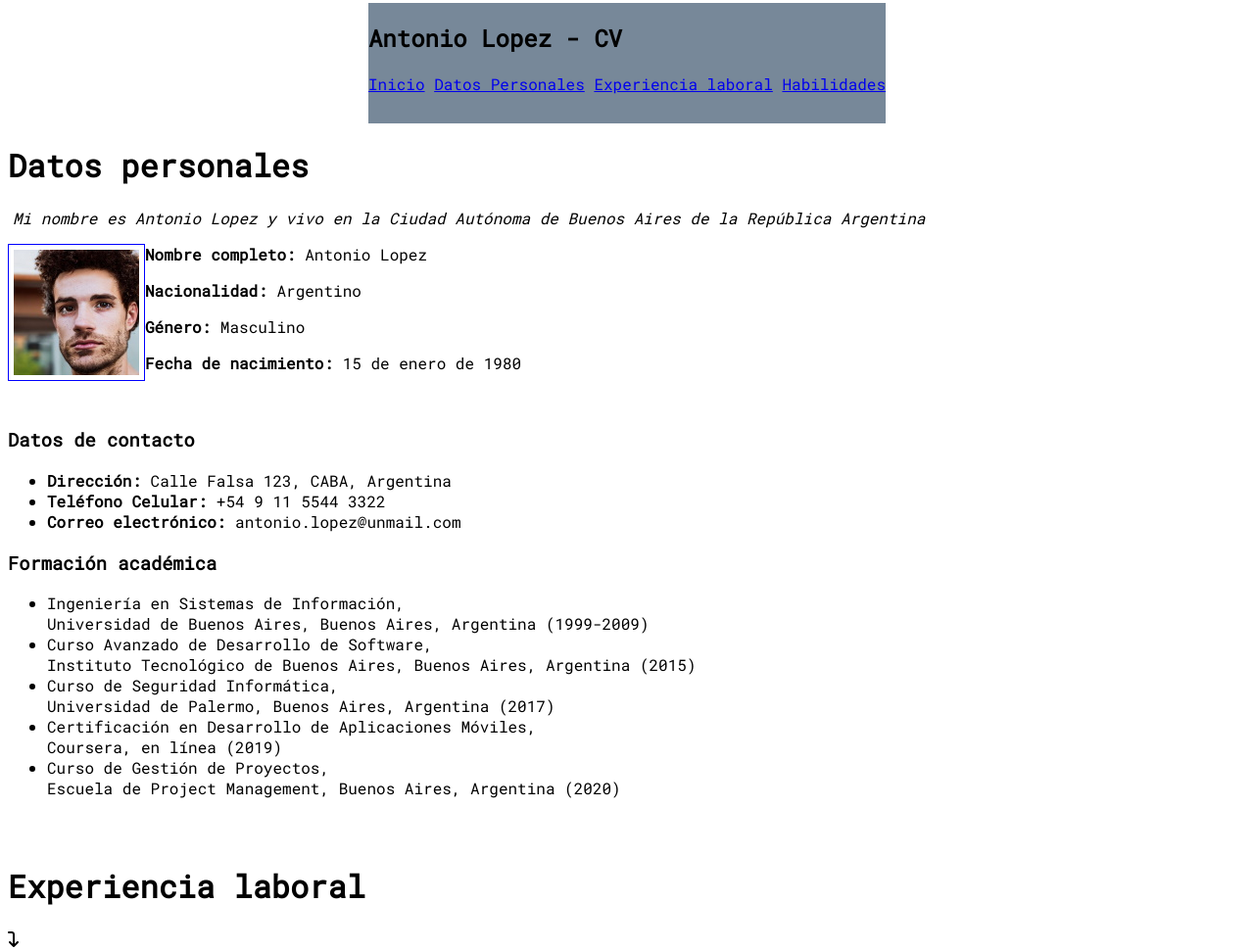
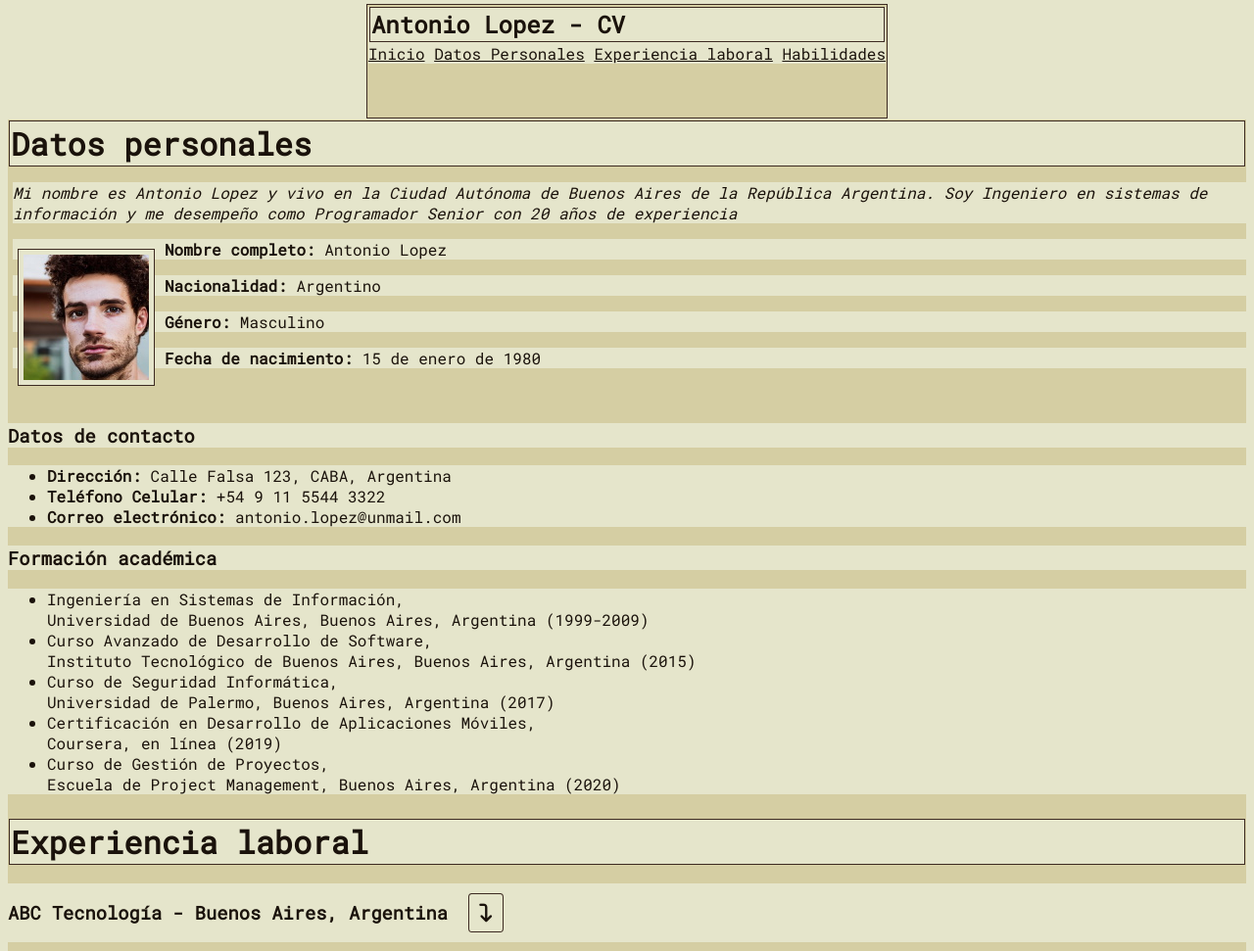
Before and after one commit to mirabelli11/TP_AP4.0_1rosPasos, a plain HTML site: page index.html in a window 1280 px wide. Shown: the part 5-976 px from the top of the page at 98% size. Drawn offline with Linux system fonts and the light colour scheme.

Commit message:
Colores y bordes

```diff
--- a/index.html
+++ b/index.html
@@ -25,7 +25,9 @@
         </div>
         <div class="datosPersonales" id="datosPersonales">
             <h1>Datos personales</h1>
-            <p><i> Mi nombre es Antonio Lopez y vivo en la Ciudad Autónoma de Buenos Aires de la República Argentina</i></p>
+            <p><em>Mi nombre es Antonio Lopez y vivo en la Ciudad Autónoma de Buenos Aires de la República Argentina.
+                Soy Ingeniero en sistemas de información y me desempeño como Programador Senior con 20 años de experiencia
+            </em></p>
             <span><img class="fotoPerfil" src="images/foto128.jpg" alt="Foto ilustrativa"></span>
             <p><strong>Nombre completo:</strong> Antonio Lopez</p>
             <p><strong>Nacionalidad:</strong> Argentino</p>
@@ -48,9 +50,9 @@
         </div>
         <div class="experiencia" id="experiencia">
             <h1>Experiencia laboral</h1>
-            <i class="fa-solid fa-arrow-turn-down"></i>
             <p>
-                <h3>ABC Tecnología - Buenos Aires, Argentina</h3>
+                <h3>ABC Tecnología - Buenos Aires, Argentina
+                    <i class="fa-solid fa-arrow-turn-down icon-border" title="Más información"></i></h3>
                 Programador Senior <br>
                 Enero de 20XX - Actualidad <br>
             </p>
--- a/styles.css
+++ b/styles.css
@@ -1,5 +1,13 @@
 * {
   font-family: 'Roboto Mono', monospace;
+  color: #1A120B;
+  background-color: #E5E5CB;
+}
+
+h1 {
+  margin: 1px 1px 1px 1px;
+  border: 1px solid #3C2A21;
+  padding: 1px 1px 1px 1px;
 }
 
 p {
@@ -22,22 +30,36 @@ p {
     justify-self: center;
     grid-area: nav-container;
     position: sticky;
-    background-color: lightslategray;
+    background-color: #D5CEA3;
+    margin: 1px 1px 1px 1px;
+    border: 1px solid #3C2A21;
+    padding: 1px 1px 1px 1px;
     top: 0;
     z-index: 1;
+  }
+  .datosPersonales { grid-area: datosPersonales;
+    background-color: #D5CEA3;
+    }
+
+  .experiencia { grid-area: experiencia;
+    background-color: #D5CEA3;
+    }
+
+  .habilidades { grid-area: habilidades;
+    background-color: #D5CEA3;
+    }
+
+  .icon-border {
+    border: 1px solid #3C2A21;
+    padding: 10px;
+    margin: 10px;
+    border-radius: 10%;
   }
   .fotoPerfil{
     float: left;
     width: 128px;
     height: 128px;
     padding: 5px;
-    border: 1px solid blue;
+    margin: 10px;
+    border: 1px solid #3C2A21;
   }
-  .datosPersonales { grid-area: datosPersonales;
-    }
-
-  .experiencia { grid-area: experiencia;
-    }
-
-  .habilidades { grid-area: habilidades;
-    }
```
Also changed, not shown: scripts.js (added).
